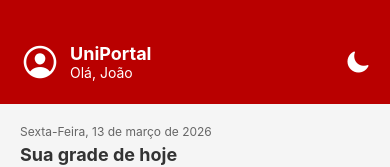
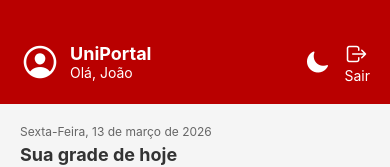
Before and after one commit to JoaoTroianoSegoria/PDM-PI, a React Native app in the folder Aplicativo-Univer/: screen /Main in a window 390 px wide. Shown: the top 167 px of the page. Built offline with nearby package versions, Linux system fonts and the light colour scheme.

Commit message:
Update HomeScreen.js

```diff
--- a/Aplicativo-Univer/src/screens/HomeScreen.js
+++ b/Aplicativo-Univer/src/screens/HomeScreen.js
@@ -1,18 +1,33 @@
 import React from 'react';
-import { View, Text, StyleSheet, ScrollView, SafeAreaView, TouchableOpacity } from 'react-native';
+import { View, Text, StyleSheet, ScrollView, SafeAreaView, TouchableOpacity, Alert } from 'react-native';
 import { Ionicons } from '@expo/vector-icons';
-import { useTheme } from '../contexts/ThemeContext'; // Importando o contexto do tema
+import { useTheme } from '../contexts/ThemeContext';
 
 export default function HomeScreen({ navigation }) {
-  // Puxando o estado do Modo Escuro e a função de alternar
   const { isDarkMode, toggleTheme } = useTheme();
 
-  // Definindo as cores dinâmicas
+  // Cores dinâmicas para o tema
   const bgColor = isDarkMode ? '#121212' : '#f5f5f5';
   const textColor = isDarkMode ? '#ffffff' : '#333333';
   const cardColor = isDarkMode ? '#1e1e1e' : '#ffffff';
   const subTextColor = isDarkMode ? '#aaaaaa' : '#666666';
   const borderColor = isDarkMode ? '#333333' : '#ffcccc';
+
+  // Função para deslogar
+  const handleLogout = () => {
+    Alert.alert(
+      "Sair",
+      "Tem certeza que deseja encerrar a sessão?",
+      [
+        { text: "Cancelar", style: "cancel" },
+        {
+          text: "Sair",
+          style: "destructive",
+          onPress: () => navigation.replace('Login') // Volta para a tela de Login
+        }
+      ]
+    );
+  };
 
   return (
     <SafeAreaView style={[styles.container, { backgroundColor: bgColor }]}>
@@ -26,10 +41,18 @@ export default function HomeScreen({ navigation }) {
           </View>
         </View>
 
-        {/* AQUI ESTÁ A MÁGICA: TouchableOpacity envolvendo o ícone */}
-        <TouchableOpacity onPress={toggleTheme}>
-          <Ionicons name={isDarkMode ? "sunny" : "moon"} size={24} color="#fff" />
-        </TouchableOpacity>
+        <View style={styles.headerActions}>
+          {/* Botão de Tema */}
+          <TouchableOpacity onPress={toggleTheme} style={styles.actionButton}>
+            <Ionicons name={isDarkMode ? "sunny" : "moon"} size={24} color="#fff" />
+          </TouchableOpacity>
+
+          {/* NOVO: Botão de Sair */}
+          <TouchableOpacity onPress={handleLogout} style={styles.actionButton}>
+            <Ionicons name="log-out-outline" size={24} color="#fff" />
+            <Text style={{ color: '#fff', }}>Sair</Text>
+          </TouchableOpacity>
+        </View>
       </View>
 
       <ScrollView style={styles.content}>
@@ -61,7 +84,6 @@ export default function HomeScreen({ navigation }) {
           <Text style={[styles.infoText, { color: subTextColor }]}>Vencimento: 20/03/2026</Text>
           <Text style={[styles.valueText, { color: textColor }]}>Valor: R$ 850,00</Text>
 
-          {/* Botão de navegação para a tela de Faturas */}
           <TouchableOpacity
             style={styles.buttonRed}
             onPress={() => navigation.navigate('Faturas')}
@@ -88,6 +110,8 @@ const styles = StyleSheet.create({
   userTextContainer: { marginLeft: 10 },
   headerTitle: { color: '#fff', fontSize: 18, fontWeight: 'bold' },
   headerGreeting: { color: '#fff', fontSize: 14 },
+  headerActions: { flexDirection: 'row', alignItems: 'center' },
+  actionButton: { marginLeft: 15 },
   content: { padding: 20 },
   dateText: { fontSize: 12 },
   sectionTitle: { fontSize: 18, fontWeight: 'bold', marginBottom: 15, marginTop: 5 },
```
